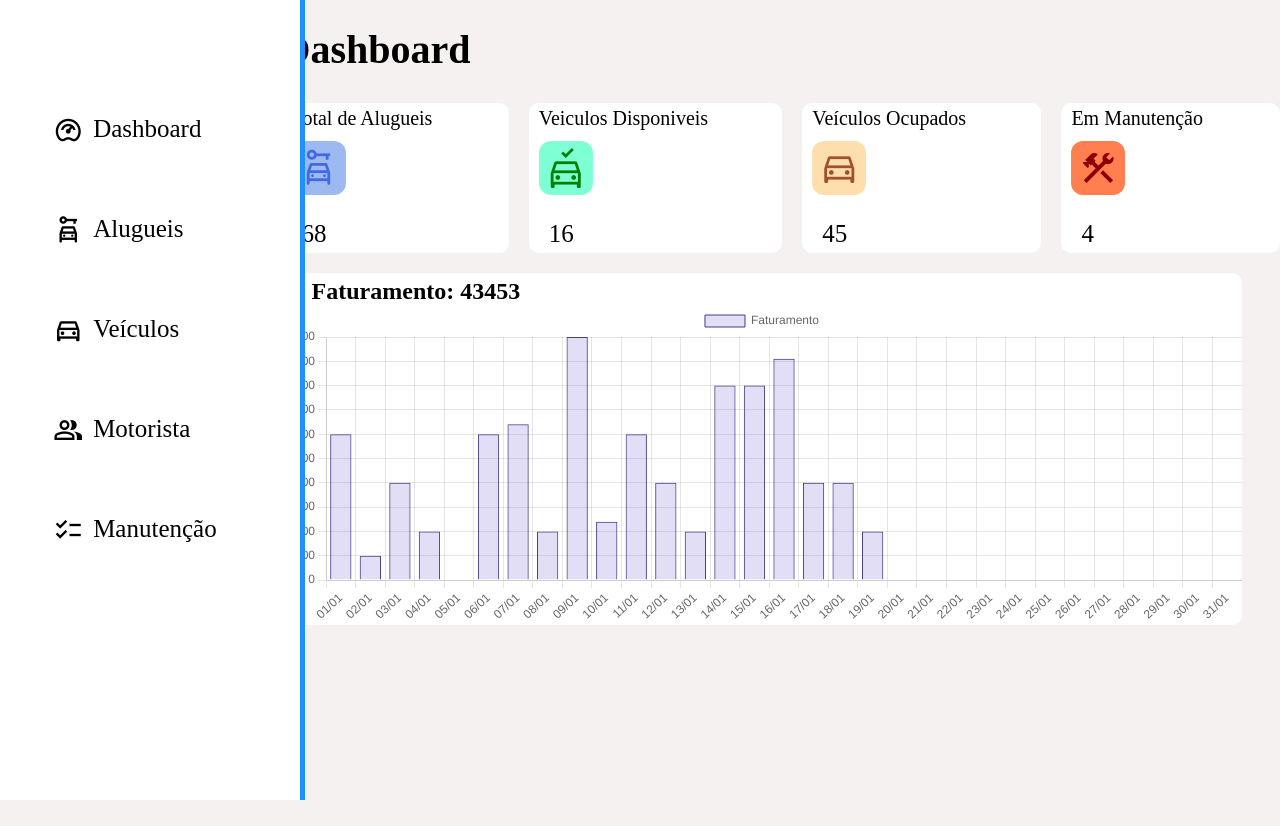
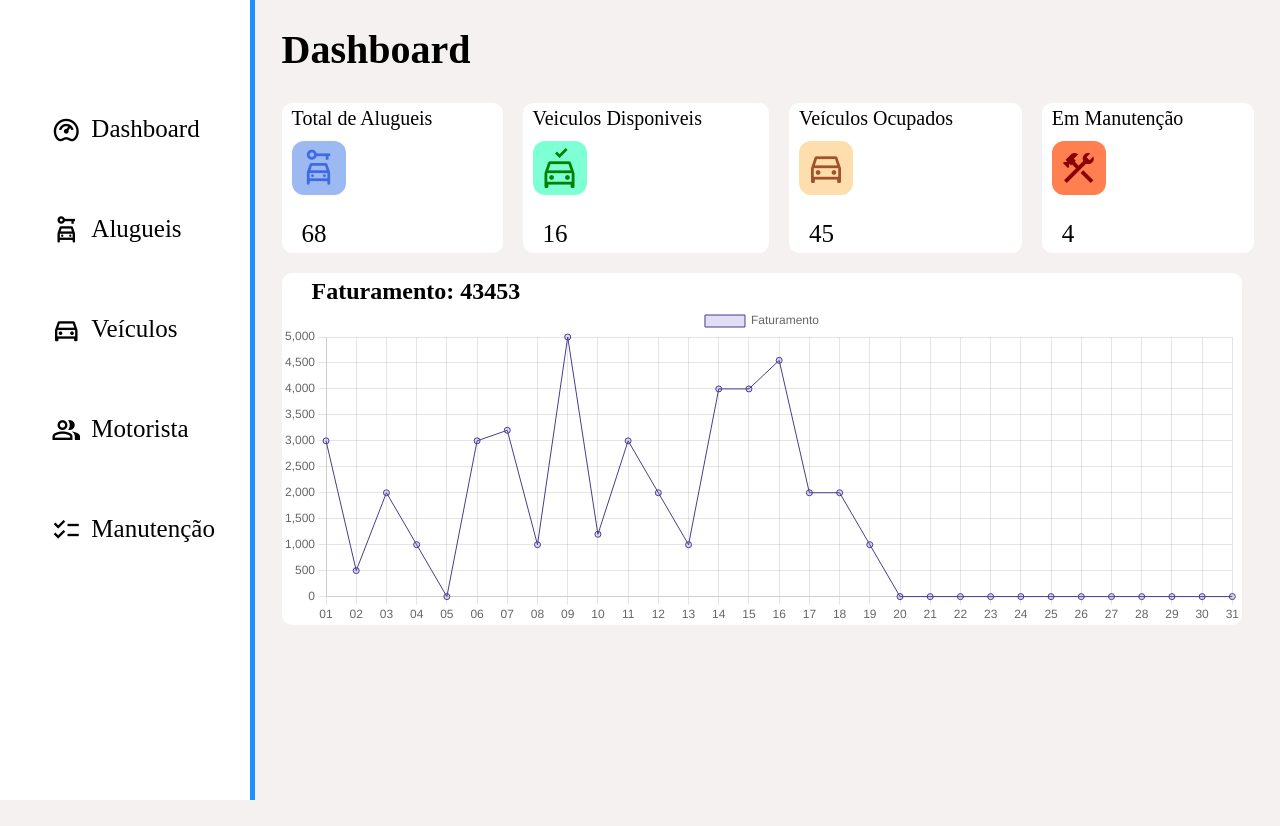
Before and after one commit to GuiLangher/dashboard_projeto, a Django app: page / in a window 1280 px wide. Run offline with Django 5.2, Linux system fonts and the light colour scheme; data comes from the database, SQL or seed files in the repository.

Commit message:
correcao_dimensoes

```diff
--- a/minha_dashboard/static/CSS/style.css
+++ b/minha_dashboard/static/CSS/style.css
@@ -17,7 +17,7 @@ body{
 }
 
 .menu_lateral{
-    width: 300px;
+    width: 250px;
     height: 100%;
     background-color: white;
     padding: 40px 0 40px 1%;
@@ -66,8 +66,7 @@ ul > li.item_menu .txt_link{
 /*Até aqui*/
 
 .tela{
-    margin-left: 2%;
-    margin-top: 2%;
+    margin: 2% 2%;
     width: 80vw;
     height: 100vh;
 }
--- a/minha_dashboard/static/JS/script.js
+++ b/minha_dashboard/static/JS/script.js
@@ -19,7 +19,7 @@ function renderiza_faturamento_mensal(url){
 
         const ctx = document.getElementById('faturamento_mensal'). getContext('2d');
         const myChart = new Chart(ctx, {
-            type: 'bar',
+            type: 'line',
             data: {
                 labels: data.labels, //Aqui é para os valor em baixo do grafico, onde mostra os 12 meses dinamicamente
                 datasets: [{
--- a/minha_dashboard/urls.py
+++ b/minha_dashboard/urls.py
@@ -3,7 +3,7 @@ from django.urls import path
 
 urlpatterns = [
     path('', views.home, name="home"),
-    path('relatorio_faturamento_mensal', views.relatorio_faturamento_mensal, name='relatorio_faturamento_mensal'),
-    path('retorna_total_vendido', views.retorna_total_vendido, name='retorna_total_vendido'),
-    path('teste', views.teste, name='teste'),
+    path('/relatorio_faturamento_mensal', views.relatorio_faturamento_mensal, name='relatorio_faturamento_mensal'),
+    path('/retorna_total_vendido', views.retorna_total_vendido, name='retorna_total_vendido'),
+    path('/teste', views.teste, name='teste'),
 ]
--- a/minha_dashboard/views.py
+++ b/minha_dashboard/views.py
@@ -18,11 +18,10 @@ def relatorio_faturamento_mensal(request):
 
     # Identifica o mês e o ano atual
     hoje = datetime.now()
-    mes_atual = hoje.month
     ano_atual = hoje.year
 
     # Calcula o número de dias no mês atual
-    ultimo_dia = (datetime(ano_atual, mes_atual + 1, 1) - timedelta(days=1)).day if mes_atual < 12 else 31
+    ultimo_dia = (datetime(ano_atual,  + 1, 1) - timedelta(days=1)).day
 
     data = []
     labels = []
@@ -30,9 +29,9 @@ def relatorio_faturamento_mensal(request):
     # Loop por cada dia do mês
     for dia in range(1, ultimo_dia + 1):
         faturamento_dia = sum(
-            i.total for i in x if i.data.day == dia and i.data.month == mes_atual and i.data.year == ano_atual
+            i.total for i in x if i.data.day == dia and i.data.year == ano_atual
         )
-        labels.append(f"{dia:02d}/{mes_atual:02d}")
+        labels.append(f"{dia:02d}")
         data.append(faturamento_dia)
 
     data_json = {'data': data, 'labels': labels}
```
